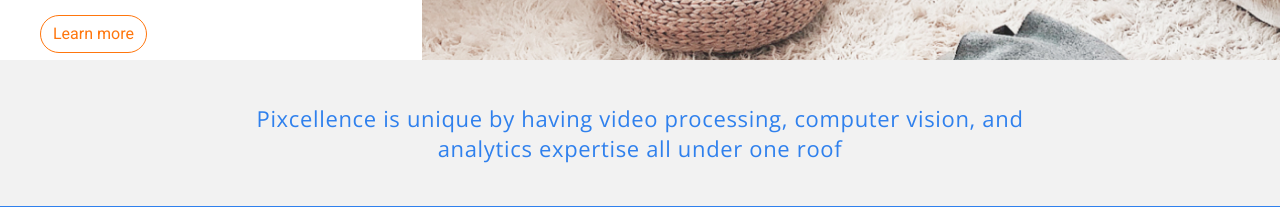
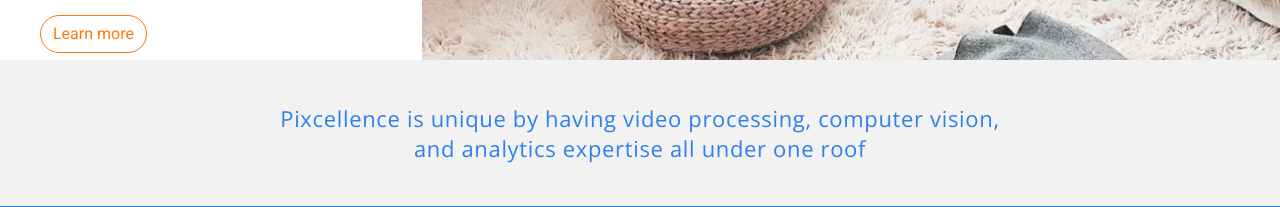
Before and after one commit to DazLamas/pixcellence-2.0.0, a PHP site: page /index.html in a window 1280 px wide. Shown: the part 2291-2498 px from the top of the page. Run offline with PHP 8.4, Linux system fonts and the light colour scheme.

Commit message:
Ladning. Set max and min widht for slogan

```diff
--- a/app/scss/custom/views/_landing.scss
+++ b/app/scss/custom/views/_landing.scss
@@ -516,8 +516,10 @@ $banner-semantic-bottom-padding: 40px;
   padding-top: 43px;
   padding-bottom: 43px;
   background-color: #F2F2F2;
-  p {
-    max-width: 45%;
+  &__text {
+    width: 45%;
+    max-width: 730px;
+    min-width: 490px;
     color: #2F80ED;
     text-align: center;
     font-family: 'Open Sans';
@@ -526,7 +528,7 @@ $banner-semantic-bottom-padding: 40px;
     line-height: normal;
     letter-spacing: .03em;
     @media (max-width: 1300px) {
-      max-width: 70%;
+      width: 70%;
     }
   }
 }
--- a/index.html
+++ b/index.html
@@ -136,7 +136,7 @@
       </div>
     </div>
     <div class="banner-slogan padding--horizontal--normal">
-      <p>Pixcellence is unique by having video processing, computer vision, and analytics expertise all under one roof</p>
+      <p class="banner-slogan__text">Pixcellence is unique by having video processing, computer vision, and analytics expertise all under one roof</p>
     </div>
     <section class="banner-map padding--horizontal--normal">
       <div class="column-1">
```
Also changed, not shown: app/css/app.css.
